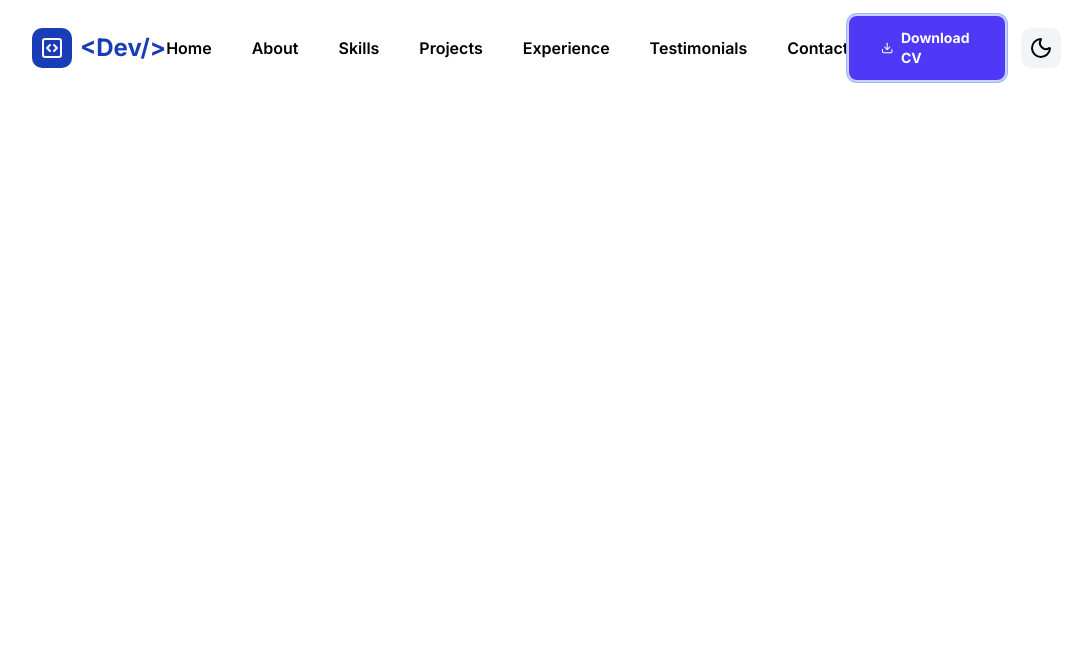
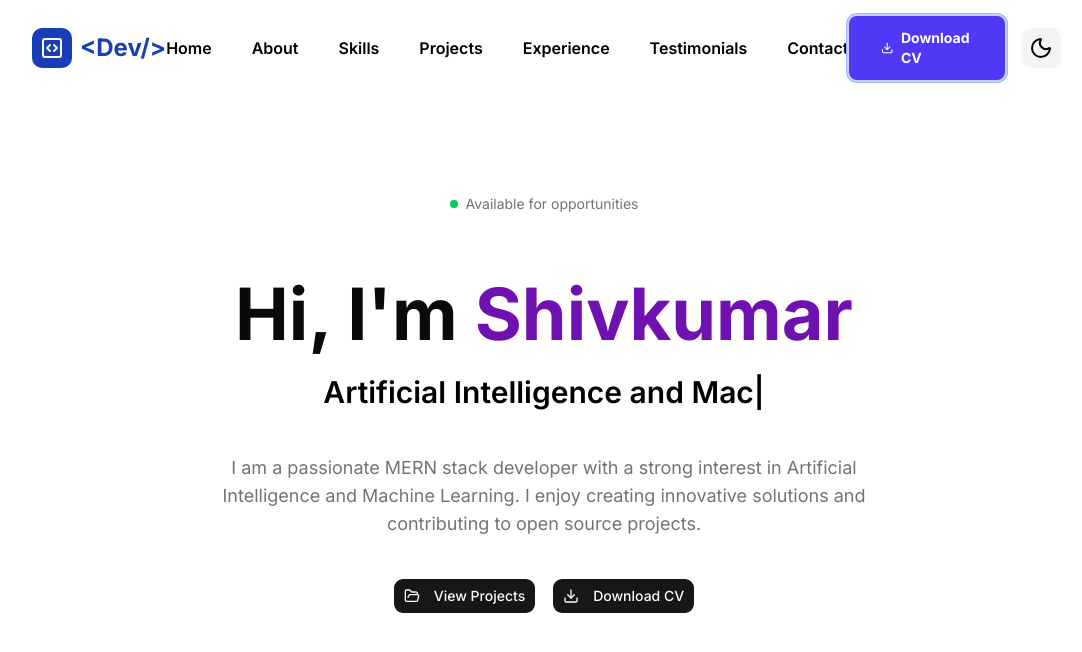
Before and after one commit to rajawatshivpratap46/portfolio, a Next.js app: page / in a window 1280 px wide. Shown: the top 652 px of the page, without its empty margins (96-1178 px from the left). Built offline with nearby package versions, Linux system fonts and the light colour scheme.

Commit message:
Hero section is completed and there is minute glitch in toggling the color

```diff
--- /dev/null
+++ b/components/Home/Hero/Hero.tsx
@@ -0,0 +1,74 @@
+'use client';
+import { Button } from '@/components/ui/button';
+import { Download } from 'lucide-react';
+import { FolderOpen } from 'lucide-react';
+import React from 'react';
+import {TypeAnimation} from 'react-type-animation';
+
+const Hero = () => {
+  return (
+  <div className="relative min-h-screen bg-[radial-gradient(circle_476px_at_54.8%_51.5%,rgba(168,
+  229,253,1)_0%,rgba(244,244,254,1)_42.3%,rgba(244,244,254,1)_100.2%)] flex items-center
+  justify-center overflow-hidden dark:bg-[radial-gradient(circle_farthest-corner_at_50.3%_47.3%,
+  rgba(113,42,92,1)_0.1%,rgba(40,25,46,1)_90%)]">
+    {/*-------content-------*/}
+    <div className="relative z-10 text-center">
+        {/*------sub title------*/}
+        <div className="sm:mb-6">
+            <span className="inline-flex items-center gap-2 px-4 py-2 rounded-full bg-white
+            dark:bg-gray-600 text-sm text-muted-foreground dark:text-gray-200 mb-8">
+                <span className="w-2 h-2 rounded-full bg-green-500"></span>
+                Available for opportunities
+            </span>
+        </div>
+        {/*------title------*/}
+        <h1 className="text-4xl sm:text-5xl md:text-6xl lg:text-7xl font-bold mb-6">
+            Hi, I&apos;m{" "}
+            <span className="text-purple-800 dark:text-yellow-300">Shivkumar</span>
+        </h1>
+        {/*----------Typewrite effects---------*/}
+        <div className="text-xl sm:text-2xl md:text-3xl text-black dark:text-white font-semibold
+        mb-4 sm:mb-8 h-12">
+            <TypeAnimation
+            sequence={[
+                "MERN Stack Developer",
+                2000,
+                "Artificial Intelligence and Machine Learning Enthusiast",
+                2000,
+                "Open Source Contributer",
+                2000
+            ]}
+
+            wrapper="span"
+            speed={50}
+            repeat={Infinity}
+            className="font-mono"
+            />
+        </div>
+        {/*------description-------*/}
+        <p className="text-lg text-muted-foreground dark:text-gray-200 max-w-2xl mx-auto mb-10">
+            I am a passionate MERN stack developer with a strong interest in
+            Artificial Intelligence and Machine Learning. I enjoy creating innovative
+            solutions and contributing to open source projects.
+        </p>
+        {/*--------buttons-------*/}
+        <div className="flex flex-col sm:flex-row gap-4 justify-center">
+            <Button size={"lg"} asChild className="w-fit mx-auto sm:mx-0">
+               <a href="#_">
+                <FolderOpen className="w-5 h-5 mr-2"/>
+                View Projects
+               </a>
+            </Button>
+            <Button size={"lg"} asChild className="w-fit mx-auto sm:mx-0">
+               <a href="#_">
+                <Download className="w-5 h-5 mr-2"/>
+                 Download CV
+               </a>
+            </Button>
+        </div>
+    </div>
+    </div>
+    );
+};
+
+export default Hero;
--- a/components/Home/Home.tsx
+++ b/components/Home/Home.tsx
@@ -1,7 +1,10 @@
 import React from 'react';
+import Hero from './Hero/Hero';
 
 const Home = () => {
-  return <div className="overflow-hidden"></div>;
+  return <div className="overflow-hidden">
+    <Hero/>
+  </div>;
 };
 
 export default Home;
--- a/package.json
+++ b/package.json
@@ -18,6 +18,7 @@
     "react": "19.2.4",
     "react-dom": "19.2.4",
     "react-icons": "^5.6.0",
+    "react-type-animation": "^3.2.0",
     "shadcn": "^4.1.2",
     "tailwind-merge": "^3.5.0",
     "tw-animate-css": "^1.4.0"
```
Also changed, not shown: 1 other file (tests, documents, lock files or other folders).
